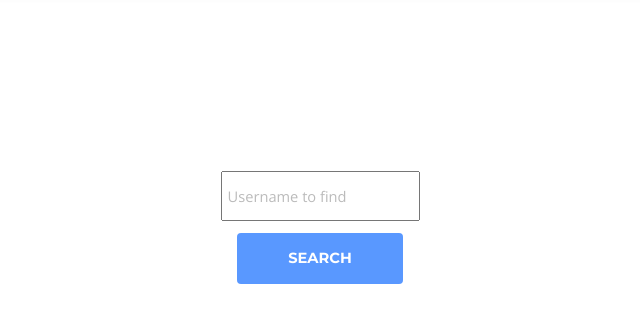
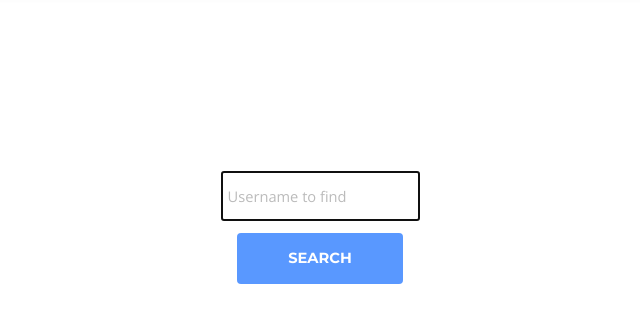
Before and after one commit to sirMerr/GitView, a website: page index.html in a window 1280 px wide. Shown: the part 93-416 px from the top of the page, without its empty margins (320-960 px from the left). Drawn offline with nearby package versions, Linux system fonts and the light colour scheme.

Commit message:
Autofocus Input

```diff
--- a/index.html
+++ b/index.html
@@ -16,7 +16,7 @@
 		<div class="content">
 			<div> {{ error }} </div>
 			<form name="searchUser" ng-submit="search(username)">
-				<input type="search" required="" placeholder="Username to find" ng-model="username" />
+				<input type="search" required="" placeholder="Username to find" ng-model="username" autofocus />
 				<ul class="actions">
 					<li>
 						<input type="submit" value="Search" />
```
